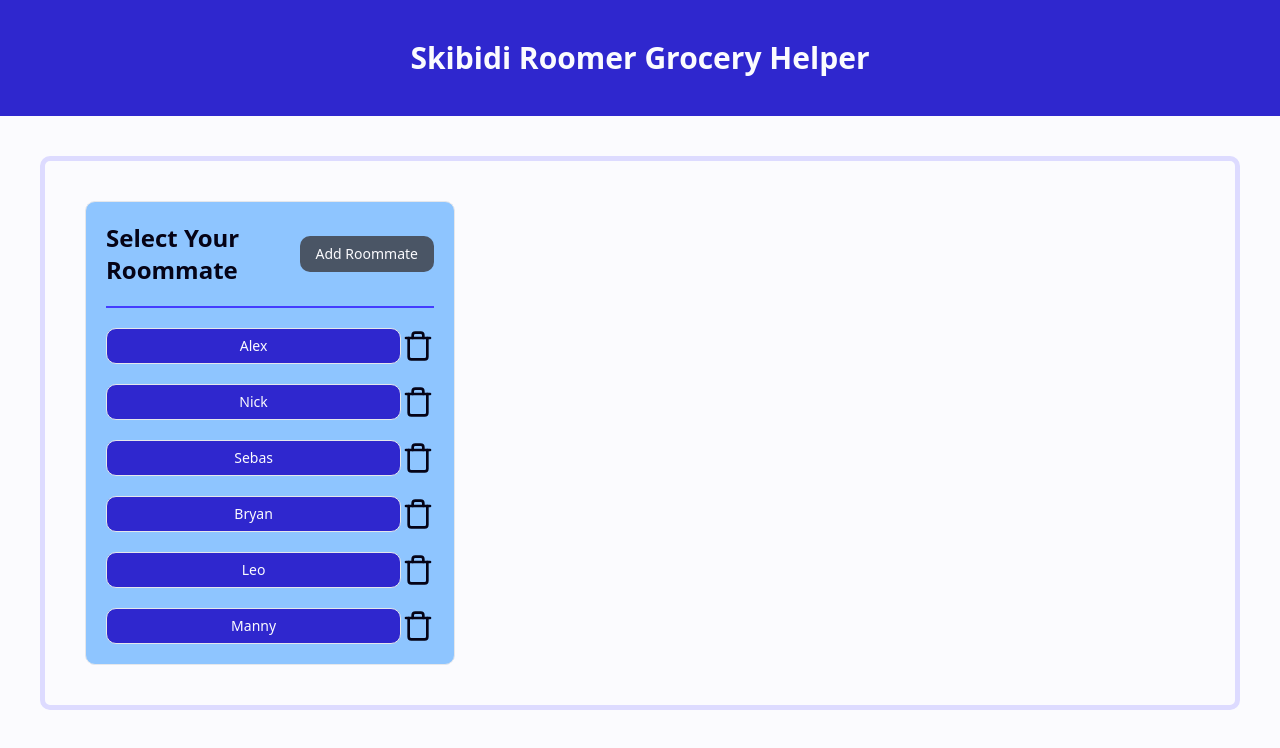
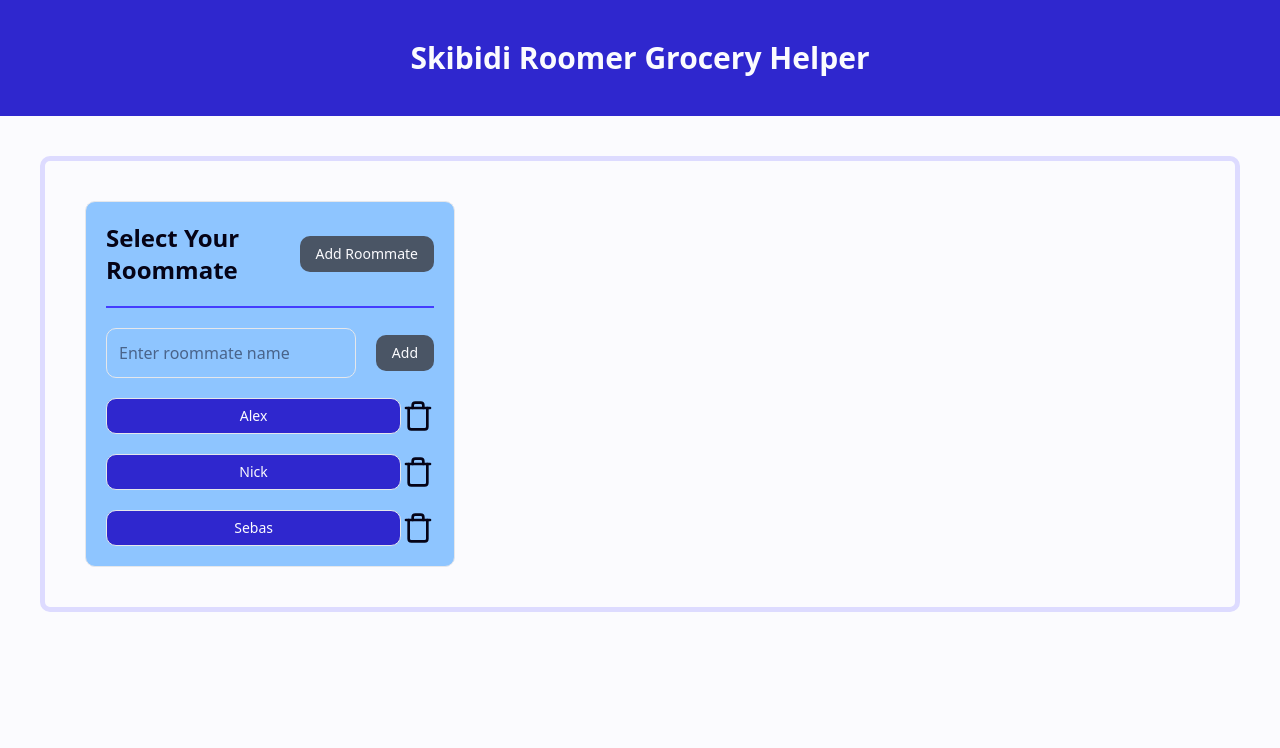
Before and after one commit to SerBakon/grocery-helper, a Next.js app in the folder apps/web/: page / in a window 1280 px wide. Both pictures are taken after a click on the button "Add Roommate". Shown: the top 748 px of the page. Built offline with nearby package versions, Linux system fonts and the light colour scheme.

Commit message:
feat: roommate adder

```diff
--- a/apps/web/app/_react-components/roommate-picker.tsx
+++ b/apps/web/app/_react-components/roommate-picker.tsx
@@ -3,23 +3,29 @@
 import { Button } from "@/components/ui/button";
 import { Trash } from "lucide-react";
 import { useState } from "react";
+import { set } from "zod";
 
 export default function RoommatePicker() {
 	const [roommates, setRoommates] = useState<string[]>([
 		"Alex",
 		"Nick",
 		"Sebas",
-		"Bryan",
-		"Leo",
-		"Manny",
 	]);
+	const [addingRoommate, setAddingRoommate] = useState(false);
 	const [selectedRoommate, setSelectedRoommate] = useState<string | null>(null);
 
 	const selectRoommate = (roommate: string) => {
 		setSelectedRoommate(roommate);
 	};
-	const addRoommate = (name: string) => {
-		setRoommates((prev) => [...prev, name]);
+	const addingRoommateHandler = () => {
+		setAddingRoommate(true);
+	};
+	const addRoommate = (data: FormData) => {
+		const name = data.get("roommateName") as string;
+		setAddingRoommate(false);
+		if (!roommates.includes(name)) {
+			setRoommates((prev) => [...prev, name]);
+		}
 	};
 
 	const removeRoommate = (name: string) => {
@@ -30,11 +36,33 @@ export default function RoommatePicker() {
 		<div className="flex flex-col items-center justify-center gap-5 rounded-lg border bg-blue-300 p-5">
 			<div className="flex items-center justify-center">
 				<h2 className="font-bold text-2xl">Select Your Roommate</h2>
-				<Button className="ml-5 cursor-pointer rounded-lg bg-gray-600 px-4 py-2 text-background">
+				<Button
+					onClick={addingRoommateHandler}
+					className="ml-5 cursor-pointer rounded-lg bg-gray-600 px-4 py-2 text-background"
+				>
 					Add Roommate
 				</Button>
 			</div>
 			<div className="w-full border border-accent" />
+			{addingRoommate && (
+				<form
+					action={addRoommate}
+					className="flex w-full items-center justify-between"
+				>
+					<input
+						type="text"
+						placeholder="Enter roommate name"
+						name="roommateName"
+						className="flex w-[90%] rounded-lg border p-3"
+					/>
+					<Button
+						type="submit"
+						className="ml-5 cursor-pointer rounded-lg bg-gray-600 px-4 py-2 text-background"
+					>
+						Add
+					</Button>
+				</form>
+			)}
 			{roommates.map((roommate) => (
 				<div
 					key={roommate}
--- a/apps/web/app/layout.tsx
+++ b/apps/web/app/layout.tsx
@@ -12,8 +12,8 @@ const geistMono = localFont({
 });
 
 export const metadata: Metadata = {
-  title: "Create Next App",
-  description: "Generated by create next app",
+	title: "Skibidi Roomer Grocery Helper",
+	description: "Grocery Helper",
 };
 
 export default function RootLayout({
```
Lines whose indentation alone changed are shown as unchanged.
